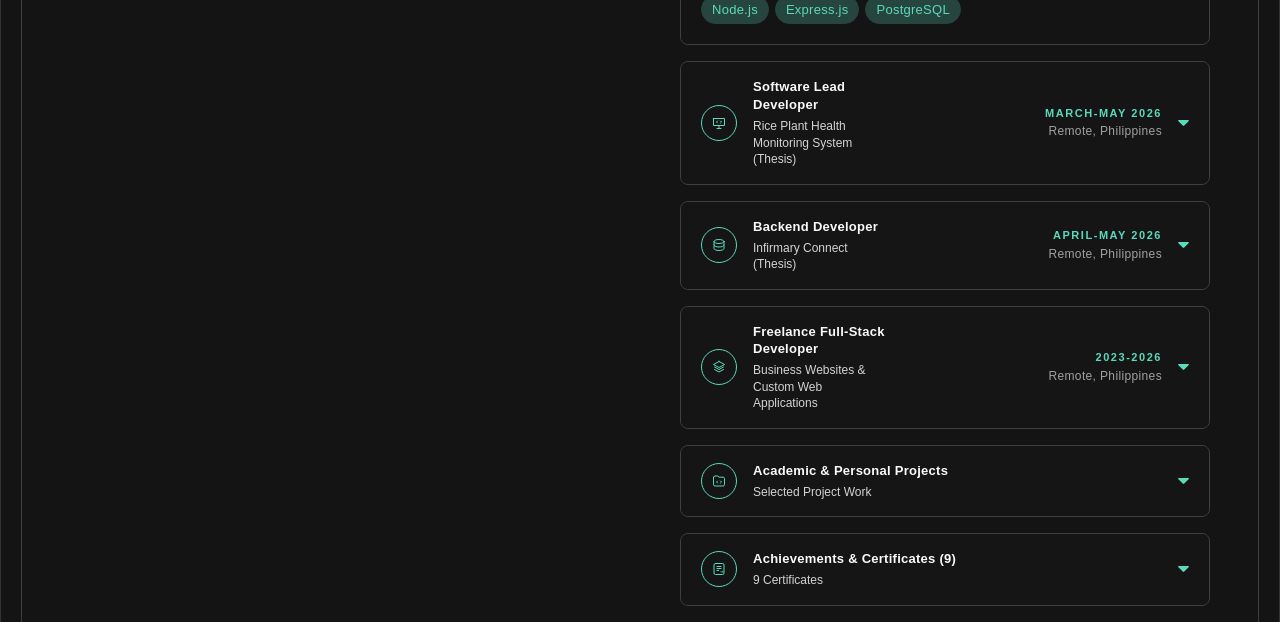
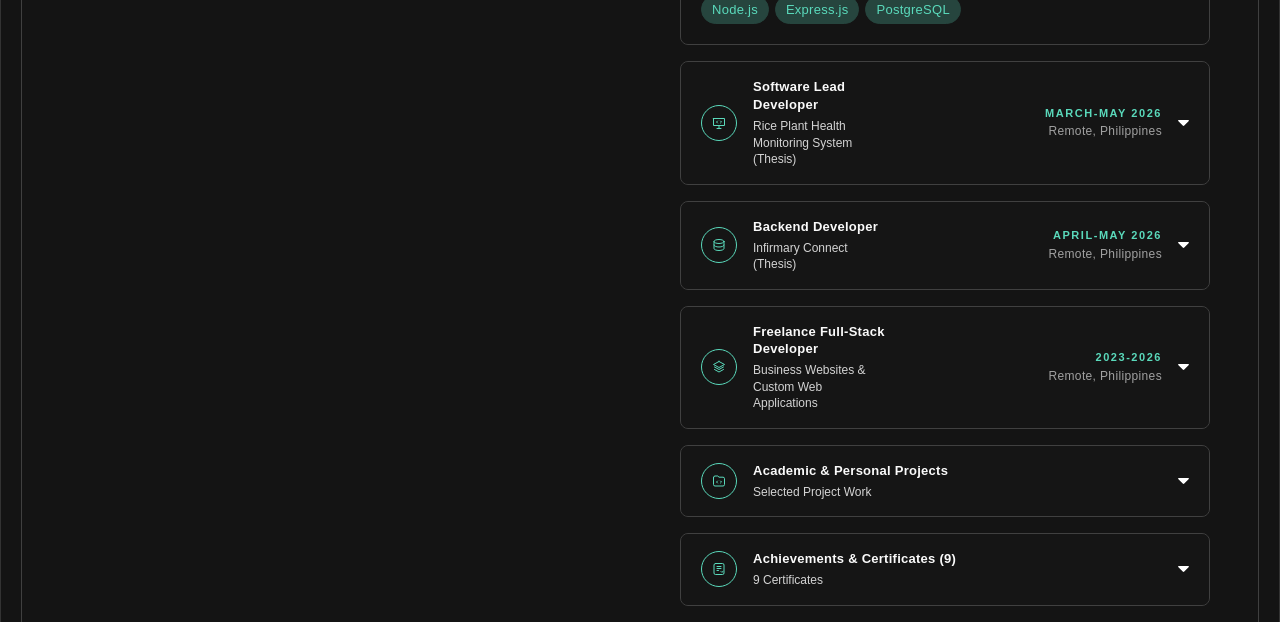
Before and after one commit to libananjohnleonard/workfolio_v2, a React (Vite) app: page / in a window 1280 px wide. Shown: the part 2100-2722 px from the top of the page. Built offline with nearby package versions, Linux system fonts and the light colour scheme; a web font is replaced by a local one.

Commit message:
few updates made + done

```diff
--- a/src/components/sections/ExperienceSection.jsx
+++ b/src/components/sections/ExperienceSection.jsx
@@ -238,7 +238,10 @@ function AccordionItem({ item, index, onCertificateClick }) {
             </span>
           )}
           <ChevronIcon
-            className="h-[6px] w-[11px] shrink-0 text-[#173F39] transition-colors group-hover:text-[#173F39] dark:text-[#5AD9BB] dark:group-hover:text-[#5AD9BB]"
+            className={cn(
+              'h-[6px] w-[11px] shrink-0 transition-colors group-hover:text-[#173F39] dark:group-hover:text-[#5AD9BB]',
+              open ? 'text-[#173F39] dark:text-[#5AD9BB]' : 'text-neutral-500 dark:text-white',
+            )}
             open={open}
           />
         </span>
--- a/src/components/sections/LandingSection.jsx
+++ b/src/components/sections/LandingSection.jsx
@@ -7,10 +7,10 @@ function ScrollIndicator() {
       className="pointer-events-none absolute right-8 top-16 hidden flex-col items-center gap-4 lg:flex lg:top-24"
       aria-hidden="true"
     >
-      <div className="relative h-[90px] w-px overflow-hidden bg-[#5AD9BB]/25">
-        <div className="animate-scroll-line absolute top-0 h-10 w-px bg-[#5AD9BB]" />
+      <div className="relative h-[90px] w-px overflow-hidden bg-[#173F39]/25 dark:bg-[#5AD9BB]/25">
+        <div className="animate-scroll-line absolute top-0 h-10 w-px bg-[#173F39] dark:bg-[#5AD9BB]" />
       </div>
-      <span className="font-sans text-[9px] tracking-[0.28em] text-[#5AD9BB] uppercase [writing-mode:vertical-rl]">
+      <span className="font-sans text-[9px] tracking-[0.28em] text-[#173F39] uppercase [writing-mode:vertical-rl] dark:text-[#5AD9BB]">
         Scroll Down
       </span>
     </div>
```
